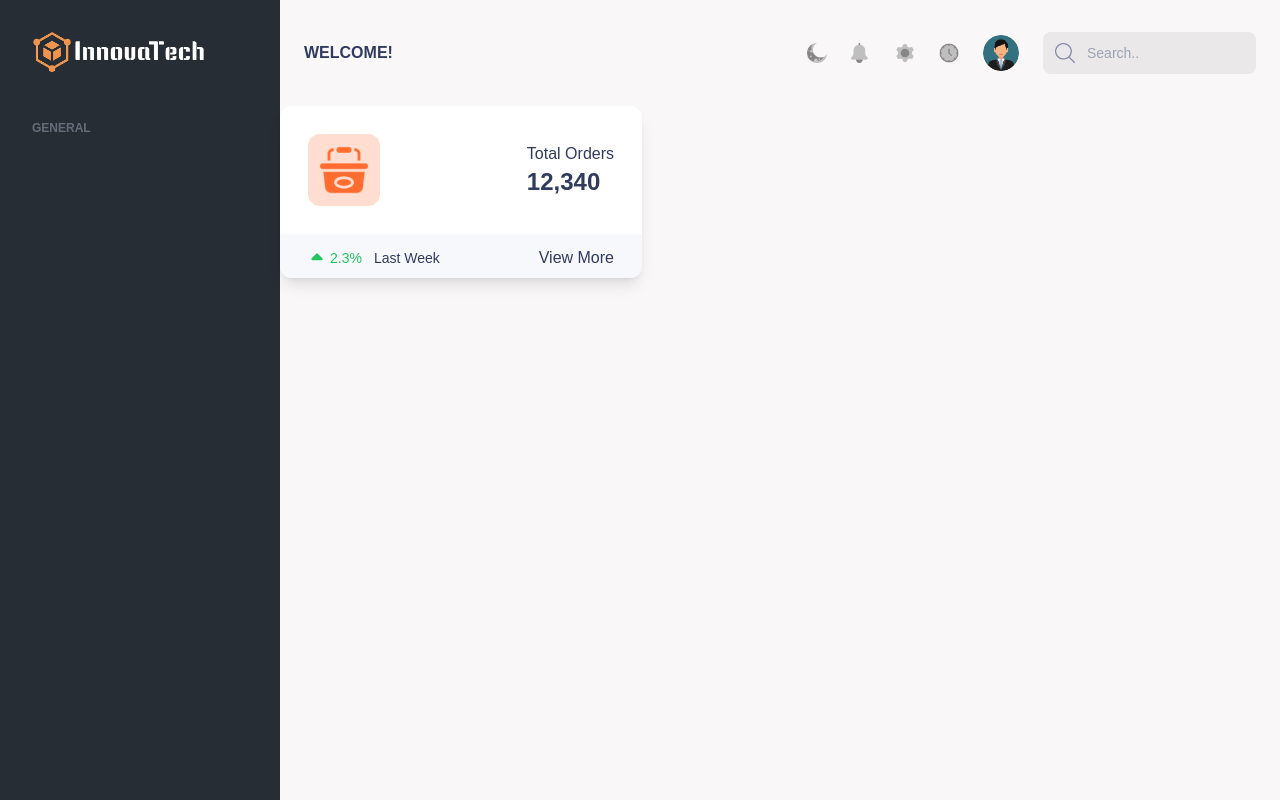
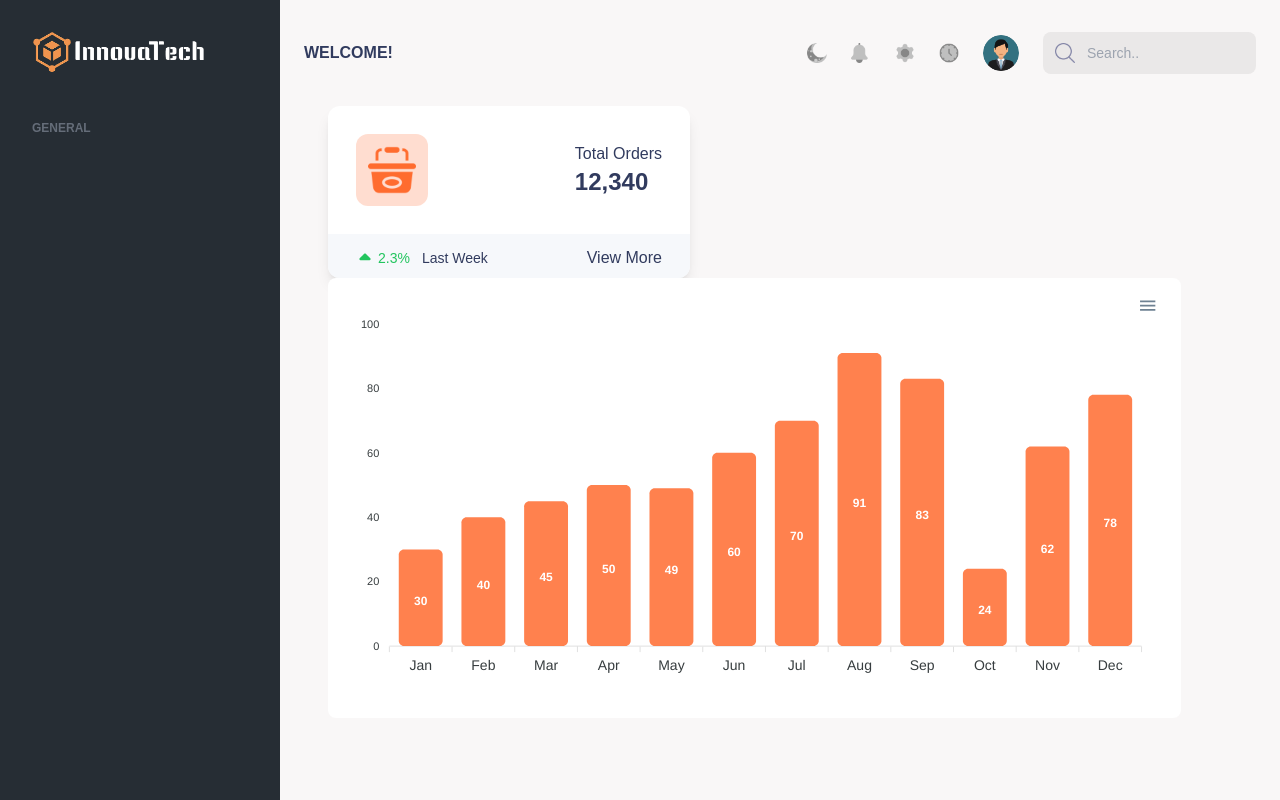
Before and after one commit to HKinnovaTech/Dashboard-Inventory, a Next.js app: page / in a window 1280 px wide. Built offline with nearby package versions, Linux system fonts and the light colour scheme.

Commit message:
graph theme correction

```diff
--- a/package.json
+++ b/package.json
@@ -9,8 +9,12 @@
     "lint": "next lint"
   },
   "dependencies": {
+    "@heroicons/react": "^2.2.0",
+    "@material-tailwind/react": "^2.1.10",
+    "apexcharts": "^4.4.0",
     "next": "15.1.6",
     "react": "^19.0.0",
+    "react-apexcharts": "^1.7.0",
     "react-dom": "^19.0.0",
     "react-icons": "^5.4.0"
   },
--- a/src/app/Components/Dashboard/Dashboard.tsx
+++ b/src/app/Components/Dashboard/Dashboard.tsx
@@ -1,10 +1,12 @@
 import React from 'react'
 import Infocard from './components/infocard'
+import Graph from './components/graph/graph'
 
 const Dashboard = () => {
   return (
     <div>
       <Infocard/>
+      <Graph/>
     </div>
   )
 }
--- /dev/null
+++ b/src/app/Components/Dashboard/components/graph/graph.tsx
@@ -0,0 +1,84 @@
+"use client";
+
+import React, { useState, useEffect } from "react";
+import Chart from "react-apexcharts";
+import '../../../../globals.css';
+
+
+const getThemeColors = () => {
+  const root = document.documentElement;
+  return {
+    primary: getComputedStyle(root).getPropertyValue("--primary").trim(),
+    secondary: getComputedStyle(root).getPropertyValue("--secondary").trim(),
+    bar: "#ff6c2f",
+    tertiary: getComputedStyle(root).getPropertyValue("--tertiary").trim(),
+    background: getComputedStyle(root).getPropertyValue("--background").trim()
+  };
+};
+const Graph: React.FC = () => {
+
+  const [themeColors, setThemeColors] = useState(getThemeColors());
+
+  useEffect(() => {
+    const updateThemeColors = () => setThemeColors(getThemeColors());
+
+    window.addEventListener("DOMContentLoaded", updateThemeColors);
+    window.matchMedia("(prefers-color-scheme: dark)").addEventListener("change", updateThemeColors);
+
+    return () => {
+      window.removeEventListener("DOMContentLoaded", updateThemeColors);
+      window.matchMedia("(prefers-color-scheme: dark)").removeEventListener("change", updateThemeColors);
+    };
+  }, []);
+
+  const options = {
+    chart: {
+      id: "sales-chart",
+    },
+    xaxis: {
+      categories: ["Jan", "Feb", "Mar", "Apr", "May", "Jun", "Jul", "Aug", "Sep", "Oct", "Nov", "Dec"],
+      labels: {
+        style: {
+          colors: themeColors.secondary,
+          fontSize: "14px",
+          fontWeight: 500,
+        },
+      },
+    },
+    colors: [themeColors.bar],
+    plotOptions: {
+      bar: {
+        borderRadius: 5,
+      },
+    },
+    grid: {
+      borderColor: themeColors.primary,
+      strokeDashArray: 5,
+      opacity: 0.7,
+    },
+    tooltip: {
+      style: {
+        fontSize: "14px",
+      },
+    },
+  };
+
+  const series = [
+    {
+      name: "Sales",
+      data: [30, 40, 45, 50, 49, 60, 70, 91, 83, 24, 62, 78],
+    },
+  ];
+
+  return (
+    <div className="app bg-primary p-4 rounded-lg max-w-[853px]">
+      <div className="row">
+        <div className="mixed-chart w-full h-auto">
+          <Chart options={options} series={series} type="bar" width="100%" height="393" />
+        </div>
+      </div>
+    </div>
+  );
+};
+
+export default Graph;
--- a/src/app/globals.css
+++ b/src/app/globals.css
@@ -12,6 +12,14 @@
     --tertiary: #eae8e8;
   }
 
+  html.dark {
+    --background: #22282eff;
+    --primary: #282f36ff;
+    --secoundary: #2c343e;
+    --foreground: #aab8c5;
+    --hilights: #ffb495;
+    --tertiary: #2c3238;
+  }
 }
 
 body {
@@ -20,19 +28,7 @@ body {
   font-family: Arial, Helvetica, sans-serif;
 }
 
-.dark {
-  --background: #22282eff;
-  --primary: #282f36ff;
-  --secoundary: #2c343e;
-  --foreground: #aab8c5;
-  --hilights: #ffb495;
-  --tertiary: #2c3238;
+
+.bodycontainer{
+  margin: 0 48px;
 }
-.light {
-  --background: #f9f7f7;
-  --primary: #ffffff;
-  --secoundary: #f6f8fb;
-  --foreground: #313b5e;
-  --hilights: #ffb495;
-  --tertiary: #eae8e8;
-}
--- a/src/app/page.tsx
+++ b/src/app/page.tsx
@@ -1,9 +1,10 @@
 import React from 'react'
 import Dashboard from './Components/Dashboard/Dashboard'
+import './globals.css';
 
 const page = () => {
   return (
-    <div className="container">
+    <div className="bodycontainer">
       <Dashboard/>
     </div>
   )
```
Also changed, not shown: 1 other file (tests, documents, lock files or other folders).
